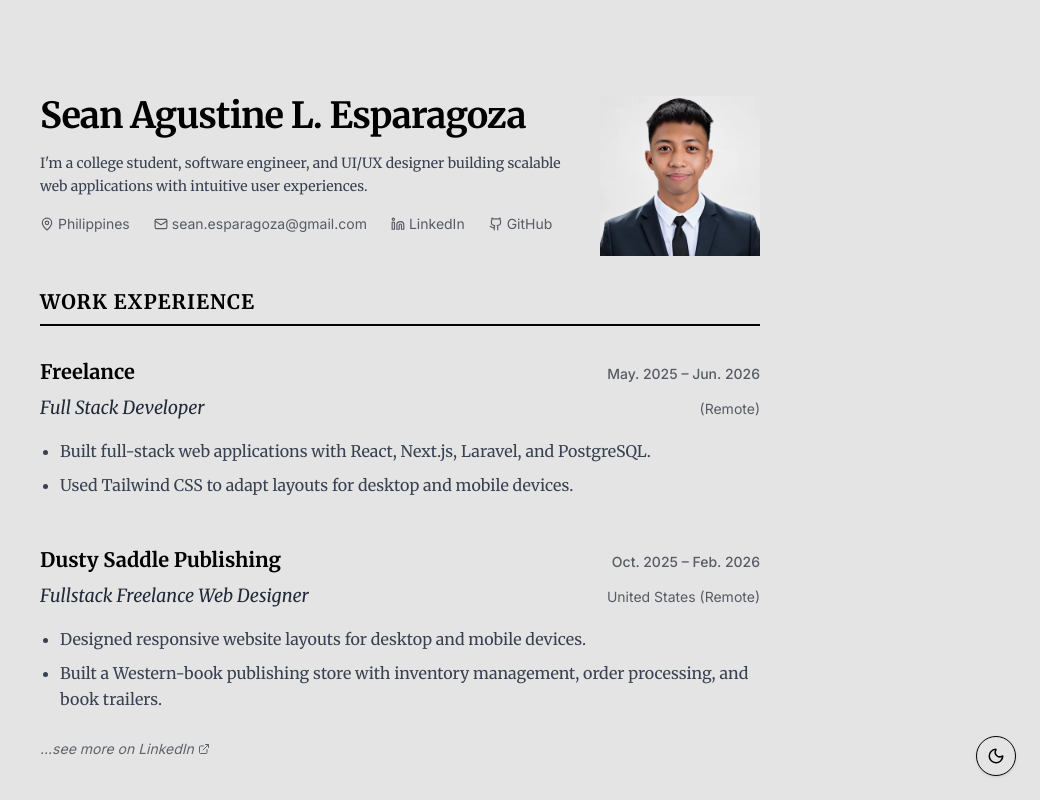
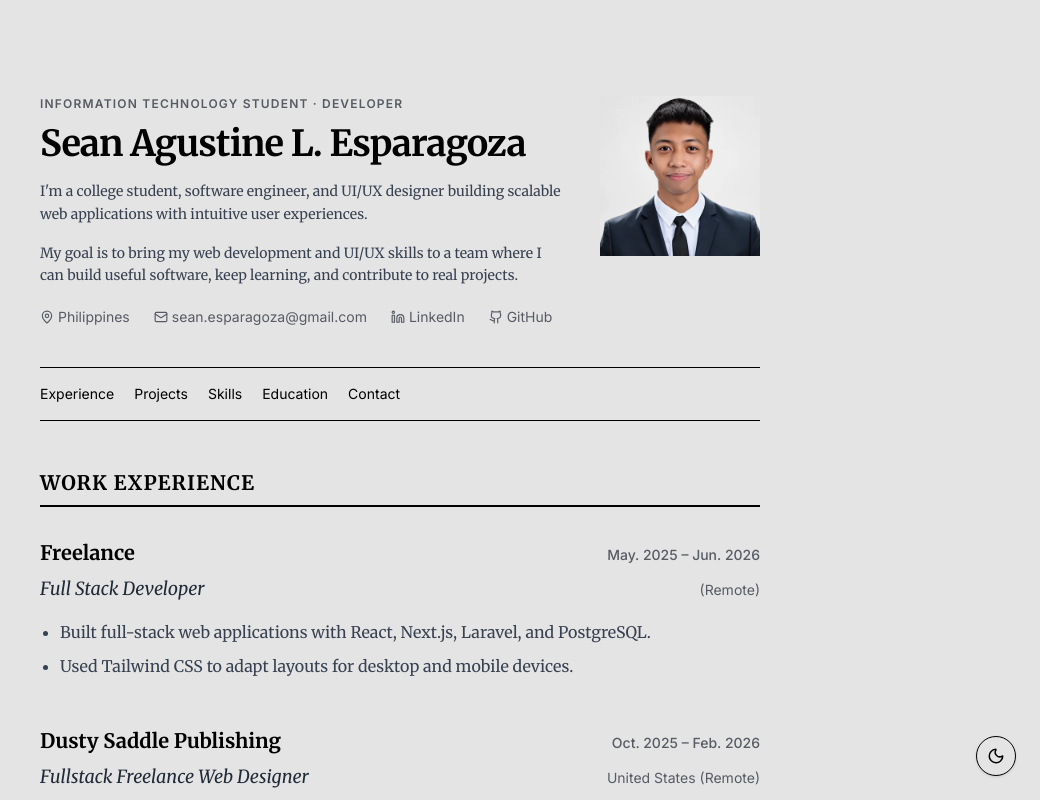
Before and after one commit to agustinelumandong/cshan.dev, a React (Vite) app: page / in a window 1280 px wide. Shown: the top 800 px of the page, without its empty margins (240-1280 px from the left). Built offline with nearby package versions, Linux system fonts and the light colour scheme.

Commit message:
feat: complete CV content, navigation and accessible interactions

```diff
--- a/src/App.tsx
+++ b/src/App.tsx
@@ -12,14 +12,22 @@ import type { Theme } from './types';
 
 export default function App() {
   const [theme, setTheme] = useState<Theme>(() => {
-    const savedTheme = window.localStorage.getItem('theme');
-    if (savedTheme === 'light' || savedTheme === 'dark') return savedTheme;
+    try {
+      const savedTheme = window.localStorage.getItem('theme');
+      if (savedTheme === 'light' || savedTheme === 'dark') return savedTheme;
+    } catch {
+      // Storage can be unavailable in private or restricted browsing.
+    }
     return window.matchMedia('(prefers-color-scheme: dark)').matches ? 'dark' : 'light';
   });
 
   useEffect(() => {
     document.documentElement.dataset.theme = theme;
-    window.localStorage.setItem('theme', theme);
+    try {
+      window.localStorage.setItem('theme', theme);
+    } catch {
+      // The selected theme still works for this visit without storage.
+    }
   }, [theme]);
 
   return (
@@ -29,8 +37,16 @@ export default function App() {
         onToggle={() => setTheme((currentTheme) => currentTheme === 'dark' ? 'light' : 'dark')}
       />
 
-      <main className="max-w-3xl mx-auto px-6 py-16 sm:py-24 relative">
+      <a className="skip-link no-print" href="#main-content">Skip to content</a>
+      <main id="main-content" tabIndex={-1} className="max-w-3xl mx-auto px-6 py-16 sm:py-24 relative">
         <Header theme={theme} />
+        <nav aria-label="CV sections" className="mb-12 flex flex-wrap gap-x-5 gap-y-1 border-y border-[var(--border-strong)] py-2 font-sans text-sm no-print">
+          <a className="py-2 hover:underline underline-offset-4" href="#experience">Experience</a>
+          <a className="py-2 hover:underline underline-offset-4" href="#projects">Projects</a>
+          <a className="py-2 hover:underline underline-offset-4" href="#skills">Skills</a>
+          <a className="py-2 hover:underline underline-offset-4" href="#education">Education</a>
+          <a className="py-2 hover:underline underline-offset-4" href="#contact">Contact</a>
+        </nav>
         <ExperienceSection experience={EXPERIENCE} />
         <ProjectsSection projects={PROJECTS} />
         <SkillsSection skills={SKILLS} />
--- a/src/components/ContactCta.tsx
+++ b/src/components/ContactCta.tsx
@@ -1,6 +1,8 @@
 export function ContactCta() {
   return (
-    <section className="mt-12 text-center border-t border-[var(--border)] pt-8 no-print">
+    <section id="contact" aria-label="Contact" className="mt-12 text-center border-t border-[var(--border-strong)] pt-8 no-print">
+      <h2 className="mb-3 text-xl font-bold">Let’s work together.</h2>
+      <p className="mb-5 text-sm text-[var(--body)]">Interested in web development, full-stack applications, and UI/UX design.</p>
       <p className="text-[var(--subtle)] text-sm italic mb-4">
         This portfolio is designed to be printed or saved as a clean PDF.
       </p>
@@ -10,6 +12,13 @@ export function ContactCta() {
       >
         Contact Me
       </a>
+      <button
+        type="button"
+        onClick={() => window.print()}
+        className="mx-auto mt-4 block px-4 py-2 text-sm font-sans text-[var(--muted)] underline underline-offset-4 hover:text-[var(--text)]"
+      >
+        Print / Save PDF
+      </button>
     </section>
   );
 }
--- a/src/components/EducationSection.tsx
+++ b/src/components/EducationSection.tsx
@@ -2,13 +2,14 @@ import { SectionHeading } from './SectionHeading';
 
 export function EducationSection() {
   return (
-    <section>
+    <section id="education" aria-label="Education">
       <SectionHeading className="mb-6">Education</SectionHeading>
       <div>
         <div className="flex flex-col sm:flex-row sm:justify-between sm:items-baseline mb-1">
           <h3 className="text-lg font-bold">Davao Del Norte State College</h3>
           <span className="font-sans text-sm font-medium text-[var(--muted)]">Aug 2024 – Present</span>
         </div>
+        <p className="mt-2 text-sm font-sans text-[var(--muted)]">4th Year · Set C</p>
         <div className="flex flex-col sm:flex-row sm:justify-between sm:items-baseline">
           <span className="font-serif italic text-[var(--text-soft)]">Bachelor of Information Technology</span>
           <span className="font-sans text-sm text-[var(--muted)]">Panabo City, Davao del Norte</span>
--- a/src/components/ExperienceSection.tsx
+++ b/src/components/ExperienceSection.tsx
@@ -8,7 +8,7 @@ interface ExperienceSectionProps {
 
 export function ExperienceSection({ experience }: ExperienceSectionProps) {
   return (
-    <section className="mb-16">
+    <section id="experience" aria-label="Work Experience" className="mb-16">
       <SectionHeading>Work Experience</SectionHeading>
       <div className="space-y-12">
         {experience.map((job) => (
@@ -36,7 +36,7 @@ export function ExperienceSection({ experience }: ExperienceSectionProps) {
           rel="noopener noreferrer"
           className="inline-flex items-center gap-1 text-sm font-sans text-[var(--subtle)] hover:text-[var(--text)] transition-colors italic hover:translate-x-1 duration-200"
         >
-          ...see more on LinkedIn <ExternalLink size={12} />
+          More on LinkedIn <ExternalLink size={12} aria-hidden="true" />
         </a>
       </div>
     </section>
--- a/src/components/Header.tsx
+++ b/src/components/Header.tsx
@@ -7,8 +7,9 @@ interface HeaderProps {
 
 export function Header({ theme }: HeaderProps) {
   return (
-    <header className="mb-8 flex flex-col-reverse items-center gap-8 text-center sm:flex-row sm:items-start sm:text-left">
+    <header id="profile" className="profile-intro mb-10 flex flex-col-reverse items-center gap-8 text-center sm:flex-row sm:items-start sm:text-left">
       <div className="min-w-0 flex-1">
+        <p className="mb-3 font-sans text-xs font-semibold uppercase tracking-widest text-[var(--muted)]">Information Technology Student · Developer</p>
         <h1 className="text-3xl sm:text-4xl font-bold mb-4 tracking-tight">
           Sean Agustine L. Esparagoza
         </h1>
@@ -18,27 +19,31 @@ export function Header({ theme }: HeaderProps) {
             building scalable web applications with intuitive user experiences.
           </p>
         </section>
+        <p className="mb-5 text-sm text-[var(--body)] leading-relaxed">
+          My goal is to bring my web development and UI/UX skills to a team where
+          I can build useful software, keep learning, and contribute to real projects.
+        </p>
         <div className="flex flex-wrap justify-center sm:justify-start gap-x-6 gap-y-2 text-sm font-sans text-[var(--muted)]">
           <span className="flex items-center gap-1">
-            <MapPin size={14} /> Philippines
+            <MapPin size={14} aria-hidden="true" /> Philippines
           </span>
           <a
             href="mailto:sean.esparagoza@gmail.com"
             className="flex items-center gap-1 hover:text-[var(--text)] transition-colors"
           >
-            <Mail size={14} /> sean.esparagoza@gmail.com
+            <Mail size={14} aria-hidden="true" /> sean.esparagoza@gmail.com
           </a>
           <a
             href="https://www.linkedin.com/in/seanagustine/"
             className="flex items-center gap-1 hover:text-[var(--text)] transition-colors"
           >
-            <Linkedin size={14} /> LinkedIn
+            <Linkedin size={14} aria-hidden="true" /> LinkedIn
           </a>
           <a
             href="https://github.com/agustinelumandong"
             className="flex items-center gap-1 hover:text-[var(--text)] transition-colors"
           >
-            <Github size={14} /> GitHub
+            <Github size={14} aria-hidden="true" /> GitHub
           </a>
         </div>
       </div>
@@ -50,6 +55,7 @@ export function Header({ theme }: HeaderProps) {
           className="size-full object-cover"
           width="160"
           height="160"
+          fetchPriority="high"
         />
       </picture>
     </header>
--- a/src/components/ProjectsSection.tsx
+++ b/src/components/ProjectsSection.tsx
@@ -8,7 +8,7 @@ interface ProjectsSectionProps {
 
 export function ProjectsSection({ projects }: ProjectsSectionProps) {
   return (
-    <section className="mb-16">
+    <section id="projects" aria-label="Selected Projects" className="mb-16">
       <SectionHeading>Selected Projects</SectionHeading>
       <div className="space-y-10">
         {projects.map((project) => (
@@ -18,7 +18,7 @@ export function ProjectsSection({ projects }: ProjectsSectionProps) {
                 href={project.liveUrl}
                 target="_blank"
                 rel="noopener noreferrer"
-                className="block w-24 sm:w-32 shrink-0 no-print"
+                className="project-preview block w-24 sm:w-32 shrink-0 overflow-hidden no-print"
                 aria-label={`View ${project.title}`}
               >
                 <img
@@ -26,6 +26,8 @@ export function ProjectsSection({ projects }: ProjectsSectionProps) {
                   alt=""
                   loading="lazy"
                   decoding="async"
+                  width="320"
+                  height="240"
                   className="w-full aspect-[4/3] object-cover object-top"
                 />
               </a>
@@ -52,7 +54,7 @@ export function ProjectsSection({ projects }: ProjectsSectionProps) {
           rel="noopener noreferrer"
           className="inline-flex items-center gap-1 text-sm font-sans text-[var(--subtle)] hover:text-[var(--text)] transition-colors italic hover:translate-x-1 duration-200"
         >
-          ...see more on GitHub <ExternalLink size={12} />
+          More on GitHub <ExternalLink size={12} aria-hidden="true" />
         </a>
       </div>
     </section>
--- a/src/components/SkillsSection.tsx
+++ b/src/components/SkillsSection.tsx
@@ -7,7 +7,7 @@ interface SkillsSectionProps {
 
 export function SkillsSection({ skills }: SkillsSectionProps) {
   return (
-    <section className="mb-16">
+    <section id="skills" aria-label="Technical Skills" className="mb-16">
       <SectionHeading className="mb-6">Technical Skills</SectionHeading>
       <div className="grid grid-cols-1 sm:grid-cols-2 gap-x-8 gap-y-4 text-[var(--body)]">
         {skills.map((skill) => (
--- a/src/index.css
+++ b/src/index.css
@@ -39,7 +39,66 @@ body {
   transition: background-color 500ms ease-in-out;
 }
 
+html {
+  scroll-behavior: smooth;
+  scroll-padding-top: 1.5rem;
+}
+
+section[id] {
+  scroll-margin-top: 1.5rem;
+}
+
+a, button {
+  touch-action: manipulation;
+}
+
+a:focus-visible, button:focus-visible {
+  outline: 2px solid var(--text);
+  outline-offset: 4px;
+}
+
+.skip-link {
+  position: fixed;
+  top: 1rem;
+  left: 1rem;
+  z-index: 100;
+  padding: 0.75rem 1rem;
+  background: var(--bg);
+  transform: translateY(-200%);
+}
+
+.skip-link:focus {
+  transform: translateY(0);
+}
+
+.profile-intro {
+  animation: arrive 450ms ease-out both;
+}
+
+@keyframes arrive {
+  from { opacity: 0; transform: translateY(8px); }
+  to { opacity: 1; transform: translateY(0); }
+}
+
+.project-preview img {
+  transition: transform 200ms ease-out;
+}
+
+.project-preview:hover img, .project-preview:focus-visible img {
+  transform: scale(1.04);
+}
+
+@media (prefers-reduced-motion: reduce) {
+  html { scroll-behavior: auto; }
+  *, *::before, *::after {
+    animation: none !important;
+    transition: none !important;
+  }
+  .project-preview:hover img, .project-preview:focus-visible img, a:hover { transform: none; }
+}
+
 @media print {
+  .profile-intro { animation: none; }
   :root,
   :root[data-theme='dark'] {
     color-scheme: light;
```
Also changed, not shown: index.html (+4 -1 lines).
